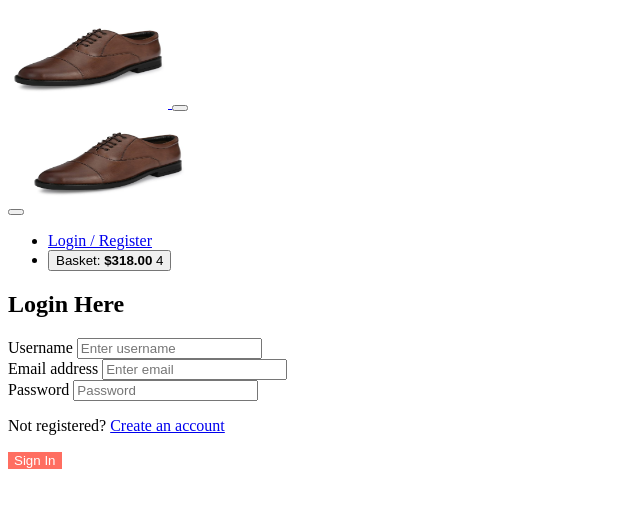
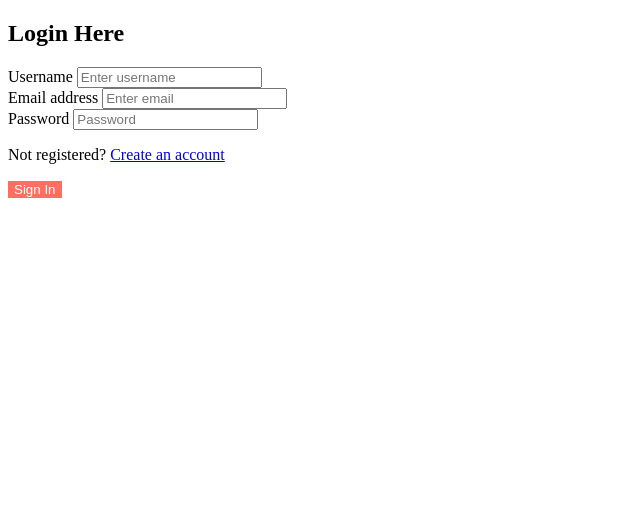
Before and after one commit to Nehavaghela1221/E-comerce, a plain HTML site: page sign.html in a window 1280 px wide. Shown: the whole page, without its empty margins (0-640 px from the left). Drawn offline with Linux system fonts and the light colour scheme.

Commit message:
Update sign.html

```diff
--- a/sign.html
+++ b/sign.html
@@ -4,75 +4,7 @@
 
 
 <body>
-	 <header class="header" data-header>
-    <div class="container">
 
-      <div class="overlay" data-overlay></div>
-
-      <a href="#" class="logo">
-        <img src="./assets/images/1.jpg" width="160" height=100" alt="Happyfeet logo">
-      </a>
-
-      <button class="nav-open-btn" data-nav-open-btn aria-label="Open Menu">
-        <ion-icon name="menu-outline"></ion-icon>
-      </button>
-
-      <nav class="navbar" data-navbar>
-
-        <button class="nav-close-btn" data-nav-close-btn aria-label="Close Menu">
-          <ion-icon name="close-outline"></ion-icon>
-        </button>
-
-        <a href="#" class="logo">
-          <img src="./assets/images/1.jpg" width="160" height="100" alt="HappyFeet">
-        </a>
-
-
-
-        <ul class="nav-action-list">
-<!--
-          <li>
-            <button class="nav-action-btn">
-              <ion-icon name="search-outline" aria-hidden="true"></ion-icon>
-
-              <span class="nav-action-text">Search</span>
-            </button>
-          </li>
- -->
-          <li>
-            <a href="sign.html" class="nav-action-btn">
-              <ion-icon name="person-outline" aria-hidden="true"></ion-icon>
-
-              <span class="nav-action-text">Login / Register</span>
-            </a>
-          </li>
-
-<!--           <li>
-            <button class="nav-action-btn">
-              <ion-icon name="heart-outline" aria-hidden="true"></ion-icon>
-
-              <span class="nav-action-text">Wishlist</span>
-
-              <data class="nav-action-badge" value="5" aria-hidden="true">5</data>
-            </button>
-          </li> -->
-
-          <li>
-            <button class="nav-action-btn">
-              <ion-icon name="bag-outline" aria-hidden="true"></ion-icon>
-
-              <data class="nav-action-text" value="318.00">Basket: <strong>$318.00</strong></data>
-
-              <data class="nav-action-badge" value="4" aria-hidden="true">4</data>
-            </button>
-          </li>
-
-        </ul>
-
-      </nav>
-
-    </div>
-  </header>
 
 
 
```
